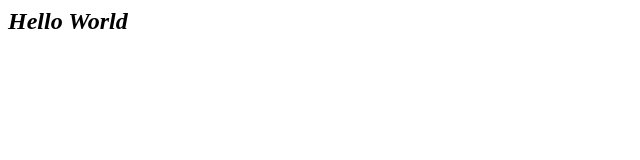
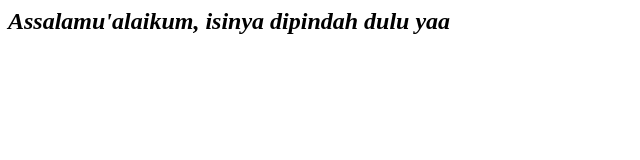
Before and after one commit to MYAsyhari/MYAsyhari.github.io, a plain HTML site: page index.html in a window 1280 px wide. Shown: the whole page, without its empty margins (0-640 px from the left). Drawn offline with Linux system fonts and the light colour scheme.

Commit message:
Update index.html

```diff
--- a/index.html
+++ b/index.html
@@ -2,5 +2,5 @@
   <head>
     </head>
   <body>
-    <h2><i>Hello World</i></h2>
+    <h2><i>Assalamu'alaikum, isinya dipindah dulu yaa</i></h2>
   </body>
```
